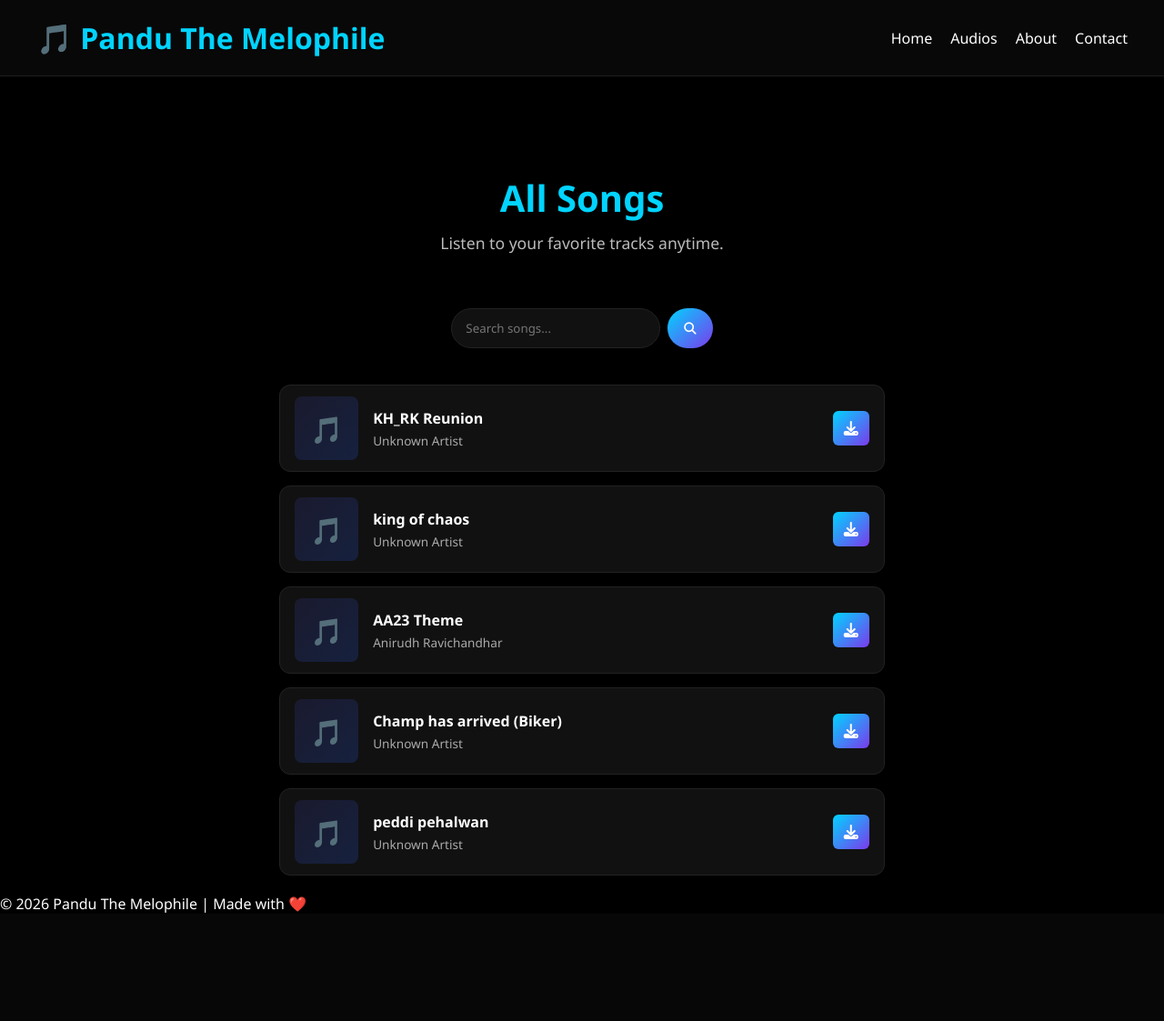
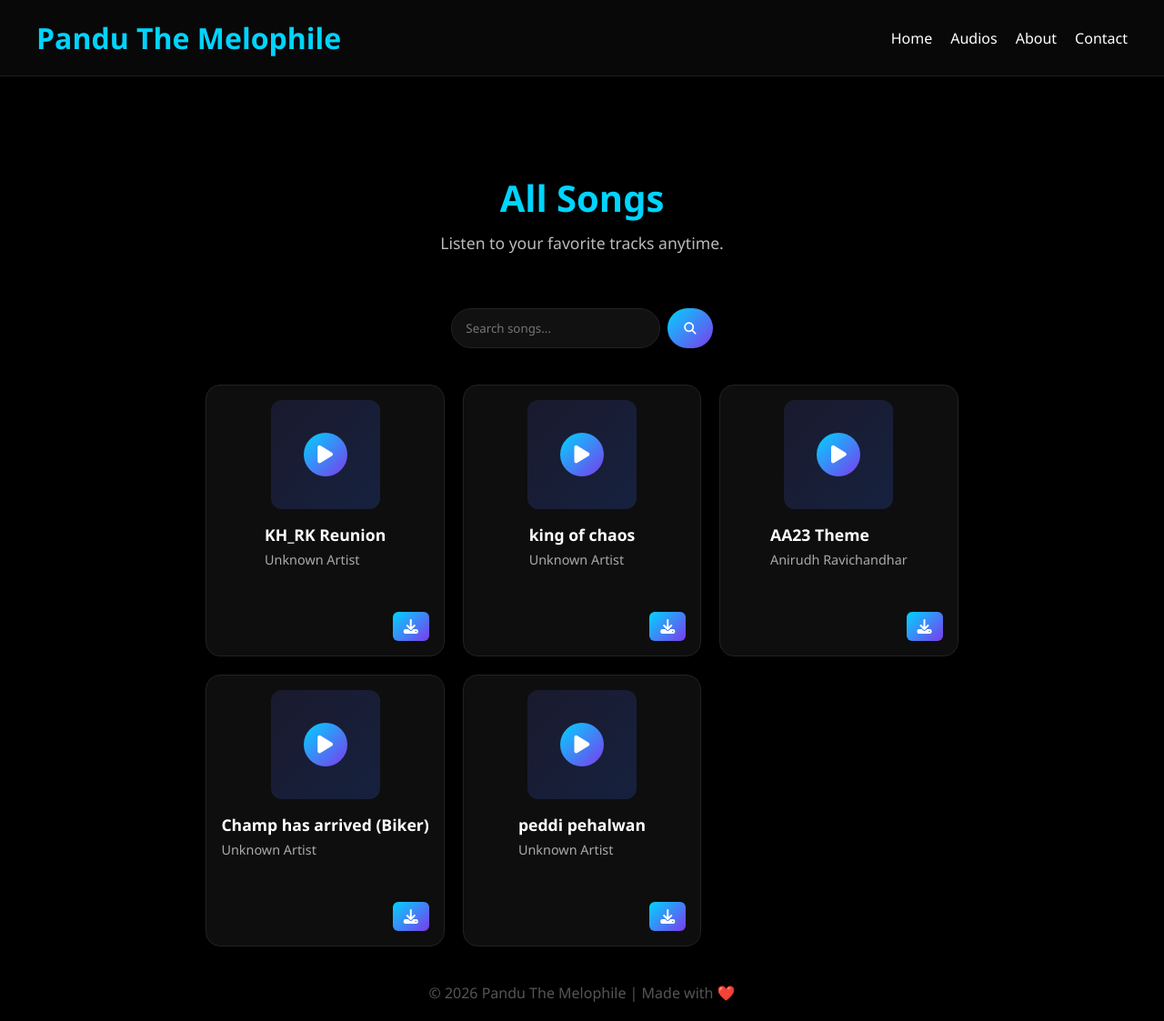
Before and after one commit to Lavakumar-git/Pandu-the-melophile, a Django app: page /audios/ in a window 1280 px wide; the page is wider, and only the part inside the window is pictured. Shown: that part at 91% size. Before the commit the page ends 1004 px from the top of that part, so only its background shows below. Run offline with Django 5.2, Linux system fonts and the light colour scheme; data comes from the database, SQL or seed files in the repository; both versions use the stored data as it was after the commit.

Commit message:
updated interface

```diff
--- a/web_app/static/audios.css
+++ b/web_app/static/audios.css
@@ -90,100 +90,108 @@ nav a:hover {
   cursor: pointer;
 }
 
-/* Audio Section */
+/* =========================
+   AUDIO SECTION
+========================= */
 .audio-section {
   max-width: 1200px;
   margin: 0 auto;
   padding: 20px;
-  flex: 1;
-}
-.audio-grid {
-  display: flex;
-  flex-direction: column;
-  gap: 15px;
 }
 
-/* Audio Card Row */
+/* Title */
+.section-title {
+  text-align: center;
+  margin-bottom: 35px;
+}
+.section-title h2 {
+  font-size: 2.2rem;
+  color: #00d4ff;
+}
+
+/* Audio Grid - vertical list of rows */
+.audio-grid {
+  display: grid;
+  grid-template-columns: repeat(3, 1fr); /* exactly 3 per row */
+  gap: 20px;
+}
+
+/* Audio Card - row layout */
 .audio-card {
-  background: rgba(25, 25, 25, 0.7);
+  background: rgba(20,20,20,0.7);
   border: 1px solid #222;
-  border-radius: 12px;
-  padding: 12px 16px;
+  border-radius: 16px;
+  padding: 16px;
   display: flex;
+  flex-direction: column;   /* row layout inside card */
   align-items: center;
   gap: 16px;
-  transition: 0.3s;
+  transition: 0.3s ease;
+  backdrop-filter: blur(6px);
 }
 .audio-card:hover {
   border-color: #00d4ff;
-  box-shadow: 0 0 20px rgba(0, 212, 255, 0.3);
-  transform: translateX(4px);
+  box-shadow: 0 0 25px rgba(0,212,255,0.3);
+  transform: translateY(-4px);
 }
 
 /* Cover */
-.cover-image,
-.no-cover {
-  width: 70px;
-  height: 70px;
-  border-radius: 8px;
+.cover-image, .no-cover {
+  position: relative;
+  flex: 0 0 120px;
+  width: 120px;
+  height: 120px;
+  border-radius: 12px;
   object-fit: cover;
-  background: linear-gradient(135deg, #1a1a2e, #16213e);
+  background: linear-gradient(135deg,#1a1a2e,#16213e);
   display: flex;
   align-items: center;
   justify-content: center;
-  font-size: 1.8rem;
-  position: relative;
 }
 .no-cover .toggle-play-btn {
   position: absolute;
-  bottom: 5px;
-  right: 5px;
+  bottom: 10px;
+  right: 10px;
   display: none;
-  padding: 6px 8px;
+  padding: 10px;
   border-radius: 50%;
-  background: linear-gradient(135deg, #00d4ff, #7c3aed);
+  background: linear-gradient(135deg,#00d4ff,#7c3aed);
   border: none;
   color: #fff;
   cursor: pointer;
 }
 
-/* Song Info */
+/* Song Info + Player */
 .audio-content {
-  flex: 1;
+  flex: 1;              /* take remaining space */        /* prevent text overflow */
   display: flex;
   flex-direction: column;
-  gap: 4px;
+  gap: 6px;
 }
 .audio-content h3 {
-  font-size: 1rem;
+  font-size: 1.1rem;
   font-weight: 600;
   color: #fff;
+  white-space: normal;   /* allow wrapping */
+  word-break: break-word; /* break long words if needed */
 }
 .artist {
-  font-size: 0.85rem;
+  font-size: 0.9rem;
   color: #aaa;
 }
-
-/* Player + Metadata */
+/* Player + Metadata + Actions */
 .player-wrapper {
-  flex: 1;
-  min-width: 250px;
+  flex: 0 0 160px; /* fixed width for audio controls */
 }
 .player-wrapper audio {
   width: 100%;
-  height: 32px;
+  display: block;
 }
-.metadata-section {
-  display: flex;
-  gap: 10px;
-}
-.badge {
-  background: rgba(0, 212, 255, 0.1);
-  border: 1px solid #00d4ff;
-  color: #00d4ff;
-  padding: 4px 10px;
-  border-radius: 10px;
-  font-size: 0.75rem;
+
+.metadata-section,
+.action-buttons {
+  flex: 0 0 auto;
+  margin-left: auto; /* push to right end */
 }
 
 /* Action Buttons */
@@ -191,28 +199,108 @@ nav a:hover {
   text-decoration: none;
   padding: 8px 12px;
   border-radius: 6px;
-  background: linear-gradient(135deg, #00d4ff, #7c3aed);
+  background: linear-gradient(135deg,#00d4ff,#7c3aed);
   color: #fff;
   font-weight: 600;
   transition: 0.3s;
+  display: flex;
 }
-.download-btn:hover {
-  transform: scale(1.08);
+.download-btn:hover { transform: scale(1.08); }
+
+/* Cover Thumbnail */
+.cover-image, .no-cover {
+  flex-shrink: 0;
+  width: 120px;
+  height: 120px;
+  border-radius: 12px;
+  object-fit: cover;
+  background: linear-gradient(135deg,#1a1a2e,#16213e);
+  display: flex;
+  align-items: center;
+  justify-content: center;
+  position: relative;
 }
 
-/* Responsive */
+/* Modern Play Button */
+.cover-image .play-btn,
+.no-cover .play-btn {
+  position: absolute;
+  width: 48px;
+  height: 48px;
+  border-radius: 50%;
+  background: linear-gradient(135deg,#00d4ff,#7c3aed);
+  display: flex;
+  align-items: center;
+  justify-content: center;
+  color: #fff;
+  font-size: 1.4rem;
+  cursor: pointer;
+  border: none;
+  transition: transform 0.3s ease, box-shadow 0.3s ease;
+}
+
+.cover-image .play-btn:hover,
+.no-cover .play-btn:hover {
+  transform: scale(1.1);
+  box-shadow: 0 0 15px rgba(0,212,255,0.5);
+}
+.play-btn {
+  position: absolute;
+  width: 50px;
+  height: 50px;
+  border-radius: 50%;
+  background: linear-gradient(135deg,#00d4ff,#7c3aed);
+  border: none;
+  color: #fff;
+  font-size: 1.4rem;
+  cursor: pointer;
+  display: flex;
+  align-items: center;
+  justify-content: center;
+  transition: transform 0.3s ease, box-shadow 0.3s ease;
+}
+.play-btn:hover {
+  transform: scale(1.1);
+  box-shadow: 0 0 15px rgba(0,212,255,0.5);
+}
+
+.audio-content,
+.player-wrapper,
+.metadata-section,
+.action-buttons {
+  flex: 1;
+  display: flex;
+  flex-direction: column; /* keep text stacked inside */
+  gap: 6px;
+}
+.footer {
+  text-align: center;
+  padding: 20px;
+  color: #555;
+  display: block;
+  justify-content: bottom;
+}
+
+/* Responsive - stack cards on small screens */
 @media (max-width: 768px) {
-  .player-wrapper,
-  .metadata-section {
-    display: none;
+  .audio-grid {
+    grid-template-columns: repeat(3,1fr) /* single column on mobile */
   }
-  .no-cover .toggle-play-btn {
-    display: inline-flex;
+  .audio-card {
+    flex-direction: column; /* still row inside */
+    gap: 12px;
+    padding: 12px;
+  }
+  .cover-image, .no-cover {
+    flex: 0 0 90px;
+    height: 90px;
+  }
+  .play-btn {
+    width: 40px;
+    height: 40px;
+    font-size: 1.2rem;
+  }
+  .player-wrapper {
+    flex: 1; /* let audio controls shrink nicely */
   }
 }
-audio {
-  width: 0;
-  height: 0;
-  opacity: 0;
-  position: absolute;
-}
--- a/web_app/static/homepage.css
+++ b/web_app/static/homepage.css
@@ -301,6 +301,8 @@ nav a:hover { color: #00d4ff; }
   padding: 20px;
   color: #555;
   display: block;
+  justify-content: bottom;
+
 }
 
 /* Responsive - stack cards on small screens */
--- a/web_app/templates/audios.html
+++ b/web_app/templates/audios.html
@@ -1,21 +1,24 @@
 {% load static %}
 
-<!doctype html>
+<!DOCTYPE html>
 <html lang="en">
 <head>
-    <meta charset="UTF-8" />
-    <meta name="viewport" content="width=device-width, initial-scale=1.0" />
+    <meta charset="UTF-8">
+    <meta name="viewport" content="width=device-width, initial-scale=1.0">
     <title>Audios - Pandu The Melophile</title>
 
-      <link rel="stylesheet" href="{% static 'audios.css' %}" />
+    <link rel="stylesheet" href="{% static 'audios.css' %}">
     <link
         href="https://cdnjs.cloudflare.com/ajax/libs/font-awesome/6.5.1/css/all.min.css"
         rel="stylesheet"
-    />
+    >
 </head>
+
 <body>
+
+    <!-- Header -->
     <header>
-      <div class="logo">🎵 Pandu The Melophile</div>
+        <div class="logo">Pandu The Melophile</div>
 
         <nav>
             <a href="/">Home</a>
@@ -25,29 +28,37 @@
         </nav>
     </header>
 
+    <!-- Hero -->
     <section class="hero">
         <h1>All Songs</h1>
         <p>Listen to your favorite tracks anytime.</p>
     </section>
 
-    <!-- Search bar added -->
+    <!-- Search -->
     <section class="search-box">
         <form method="GET" id="search-form">
+
             <input
                 type="text"
                 name="q"
+                id="search-input"
                 placeholder="Search songs..."
                 value="{{ query }}"
-          id="search-input"
-        />
+            >
+
             <button type="submit" class="search-btn">
                 <i class="fas fa-search"></i>
             </button>
-        <button type="button" class="clear-btn"
-          onclick="document.getElementById('search-input').value = ''; document.getElementById('search-form').reset();"
-          style="display: none;">
+
+            <button
+                type="button"
+                class="clear-btn"
+                id="clear-btn"
+                style="display:none;"
+            >
                 <i class="fas fa-times"></i>
             </button>
+
         </form>
     </section>
 
@@ -56,12 +67,18 @@
         {% for song in songs %}
         <div class="audio-card">
           {% if song.cover %}
-          <img src="{{ song.cover.url }}" alt="{{ song.name }}" class="cover-image" />
+          <div class="cover-image">
+            <img src="{{ song.cover.url }}" alt="{{ song.name }}" />
+            <!-- Play/Pause button overlay -->
+            <button class="play-btn" onclick="toggleAudio('player-{{ forloop.counter }}', this)">
+              <i class="fas fa-play"></i>
+            </button>
+          </div>
           {% else %}
           <div class="no-cover">
             🎵
-            <!-- Play/Pause button inside no-cover -->
-            <button class="toggle-play-btn" onclick="toggleAudio('player-{{ forloop.counter }}', this)">
+            <!-- Play/Pause button overlay -->
+            <button class="play-btn" onclick="toggleAudio('player-{{ forloop.counter }}', this)">
               <i class="fas fa-play"></i>
             </button>
           </div>
@@ -75,7 +92,7 @@
           </div>
 
           <div class="player-wrapper">
-            <audio controls>
+            <audio id="player-{{ forloop.counter }}" controls style="display:none;">
               <source src="{{ song.song.url }}" type="audio/mpeg" />
             </audio>
           </div>
@@ -91,24 +108,36 @@
               <i class="fas fa-download"></i>
             </a>
           </div>
+        </div>
 
-          <!-- Hidden audio player for mobile play button -->
-          <audio id="player-{{ forloop.counter }}" style="display: none">
-            <source src="{{ song.song.url }}" type="audio/mpeg" />
-          </audio>
+        {% empty %}
+        <div class="empty">
+          <i class="fas fa-music" style="font-size: 3rem; margin-bottom: 20px; color: #00d4ff; display: block;"></i>
+          No songs found.
         </div>
         {% endfor %}
       </div>
     </section>
 
-    <footer>
+    <footer class="footer">
       <p>© 2026 Pandu The Melophile | Made with ❤️</p>
     </footer>
 
     <script>
-      function toggleAudio(playerId, button)
+      function toggleAudio(playerId, button) {
         const audio = document.getElementById(playerId);
         const icon = button.querySelector("i");
+
+        // Pause all other players
+        document.querySelectorAll("audio").forEach(a => {
+          if (a.id !== playerId) {
+            a.pause();
+          }
+        });
+        document.querySelectorAll(".play-btn i").forEach(i => {
+          i.classList.remove("fa-pause");
+          i.classList.add("fa-play");
+        });
 
         if (audio.paused) {
           audio.play();
@@ -119,3 +148,20 @@
           icon.classList.remove("fa-pause");
           icon.classList.add("fa-play");
         }
+      }
+
+      // Show/hide clear button based on input value
+      const searchInput = document.getElementById('search-input');
+      const clearBtn = document.querySelector('.clear-btn');
+
+      if (searchInput && clearBtn) {
+        searchInput.addEventListener('input', function() {
+          clearBtn.style.display = this.value.trim() ? 'flex' : 'none';
+        });
+        if (searchInput.value.trim()) {
+          clearBtn.style.display = 'flex';
+        }
+      }
+    </script>
+</body>
+</html>
```
Also changed, not shown: db.sqlite3, 3 other files. Lines whose indentation alone changed are shown as unchanged.
